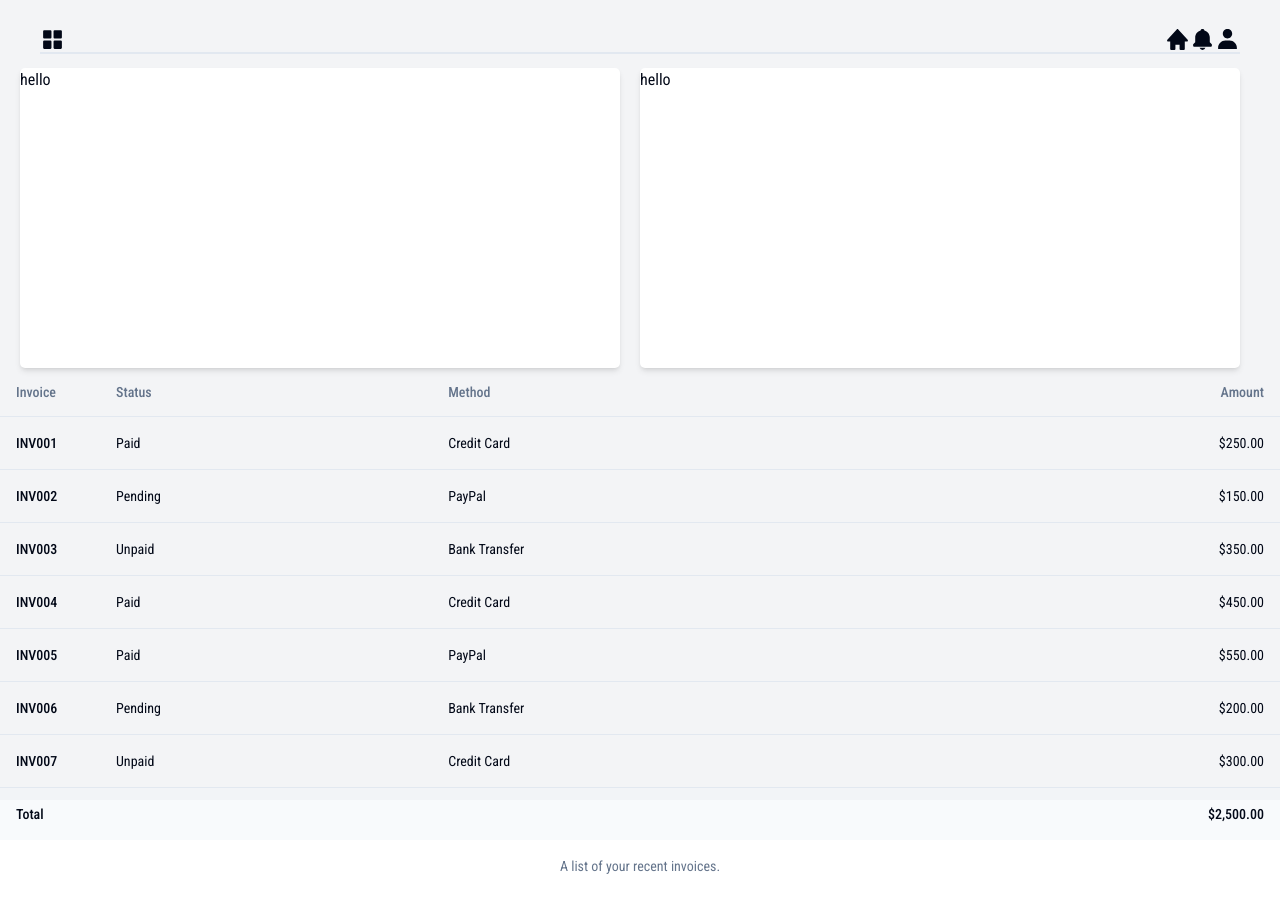
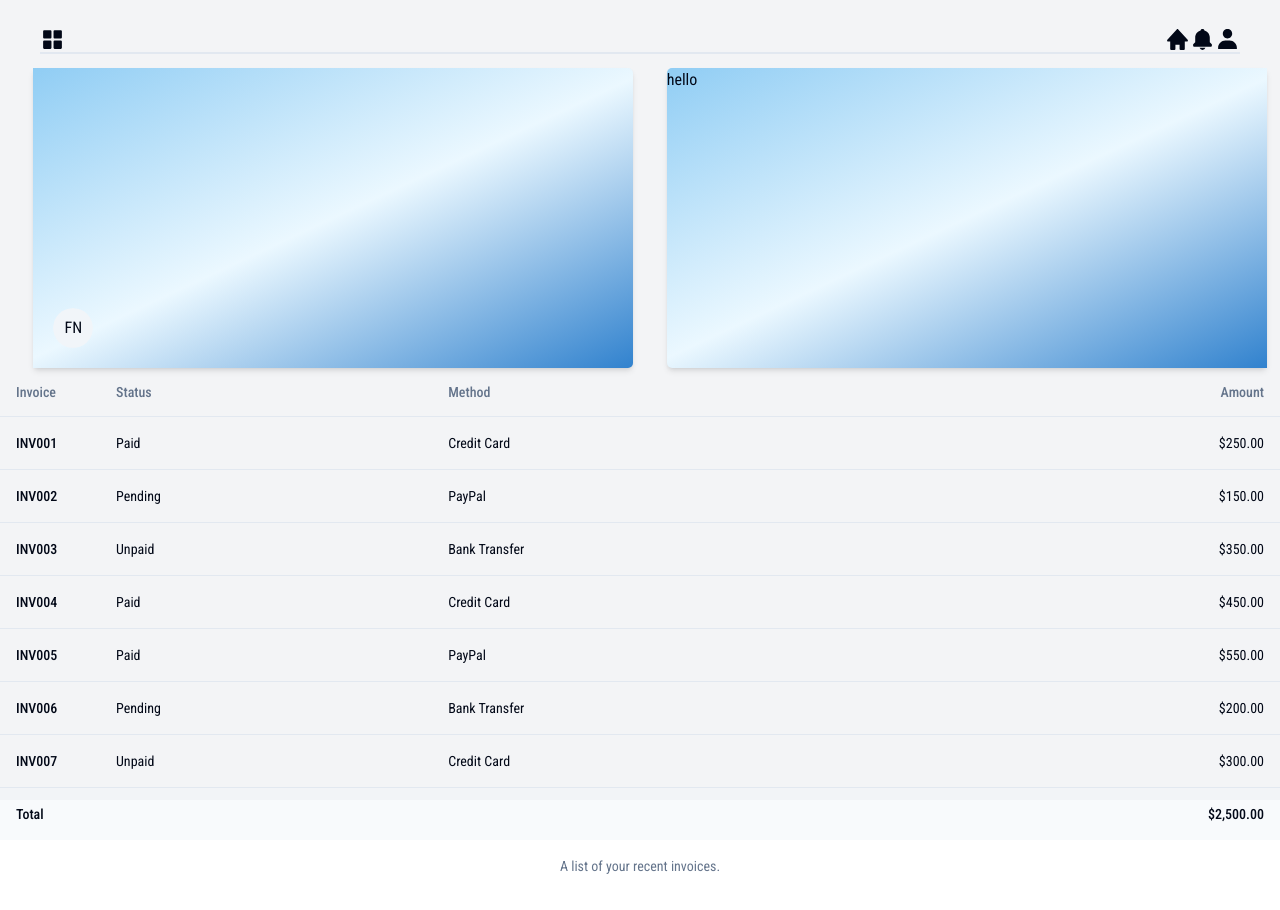
Before and after one commit to laughing-joker/ProjectTRS, a Next.js app: page /Home in a window 1280 px wide. Shown: the top 910 px of the page. Before the commit the page ends 876 px from the top, so only its background shows below. Built offline with nearby package versions, Linux system fonts and the light colour scheme.

Commit message:
Making changes to the home page plus adding components

```diff
--- a/app/Home/page.jsx
+++ b/app/Home/page.jsx
@@ -1,6 +1,8 @@
 import React from 'react'
 import Navbar from '../componets/Navbar'
 import {TableDemo} from '../componets/Table'
+import { Avatar, AvatarFallback, AvatarImage } from "@/components/ui/avatar"
+import { Baseline } from 'lucide-react'
 export default function page() {
   return (
     <div className='bg-gray-100 w-full h-screen'>
@@ -8,30 +10,40 @@
       <Navbar/>
     </div>
     <div className='Main-content'>
-    <div className='flex '>
-    <div className=' bg-white shadow-md rounded-md h-screen'
+    <div className='flex justify-evenly'>
+    <div className=' bg-white shadow-md h-screen w-screen'
     style={{
       width: '600px',
       height: '300px',
       marginTop: '28px',
       marginLeft: '20px',
       display: 'flex',
-      borderRadius: '5px',
-    }}><p className='text-center'>hello</p>
+      borderBottomRightRadius: '5px',
+      borderTopRightRadius: '5px',
+      backgroundImage: `linear-gradient(-25deg, #3182CE, #EBF8FF, #90CDF4)`,
+    }}>
+      <h2>
+      <Avatar className='mt-60 ml-5 bg-grey-300'>
+  <AvatarImage src="" />
+  <AvatarFallback>FN</AvatarFallback>
+</Avatar>
+      </h2>
     </div>
-    <div className=' bg-white shadow-md rounded-md h-screen'
+    <div className=' bg-white shadow-md h-screen'
     style={{
       width: '600px',
       height: '300px',
       marginTop: '28px',
       marginLeft: '20px',
       display: 'flex',
-      borderRadius: '5px',
+      borderBottomLeftRadius: '5px',
+      borderTopLeftRadius: '5px',
+      backgroundImage: `linear-gradient(-25deg, #3182CE, #EBF8FF, #90CDF4)`,
     }}><p className='text-center'>hello</p>
     </div>
     </div>
-    <div className=''>
-      <TableDemo/>
+    <div className='w-full h-screen'>
+      <TableDemo style={{}}/>
     </div>
     </div>
     </div>
--- a/app/componets/Navbar.jsx
+++ b/app/componets/Navbar.jsx
@@ -20,9 +20,9 @@
               />
             </div>
             <div className='flex'>
-              <BiSolidHome style={{
+            <Link href="./Home"><BiSolidHome style={{
                 width : '25px', height: '25px', cursor:'pointer',
-              }}/>
+              }}/></Link>
               <BiSolidBell style={{
                 width : '25px', height: '25px', cursor:'pointer',
               }}/>
--- a/app/page.jsx
+++ b/app/page.jsx
@@ -9,7 +9,7 @@
       <Form />
       </div>
       <div className="hidden  relative lg:flex h-full w-1/2 items-center justify-center bg-gray-200">
-        <div className="w-60 h-60 bg-gradient-to-tr from-blue-100 to-blue-300 rounded-full animate-pulse"></div>
+        <div className="w-60 h-60 bg-gradient-to-tr from-blue-100 to-blue-300 rounded-full animate-spin"></div>
         <div className="w-full h-1/2 absolute bottom-0 bg-white/10 backdrop-blur-lg" />
       </div>
     </div>
--- /dev/null
+++ b/components/ui/avatar.jsx
@@ -0,0 +1,35 @@
+"use client"
+
+import * as React from "react"
+import * as AvatarPrimitive from "@radix-ui/react-avatar"
+
+import { cn } from "@/lib/utils"
+
+const Avatar = React.forwardRef(({ className, ...props }, ref) => (
+  <AvatarPrimitive.Root
+    ref={ref}
+    className={cn("relative flex h-10 w-10 shrink-0 overflow-hidden rounded-full", className)}
+    {...props} />
+))
+Avatar.displayName = AvatarPrimitive.Root.displayName
+
+const AvatarImage = React.forwardRef(({ className, ...props }, ref) => (
+  <AvatarPrimitive.Image
+    ref={ref}
+    className={cn("aspect-square h-full w-full", className)}
+    {...props} />
+))
+AvatarImage.displayName = AvatarPrimitive.Image.displayName
+
+const AvatarFallback = React.forwardRef(({ className, ...props }, ref) => (
+  <AvatarPrimitive.Fallback
+    ref={ref}
+    className={cn(
+      "flex h-full w-full items-center justify-center rounded-full bg-muted",
+      className
+    )}
+    {...props} />
+))
+AvatarFallback.displayName = AvatarPrimitive.Fallback.displayName
+
+export { Avatar, AvatarImage, AvatarFallback }
--- a/package.json
+++ b/package.json
@@ -9,6 +9,7 @@
     "lint": "next lint"
   },
   "dependencies": {
+    "@radix-ui/react-avatar": "^1.0.4",
     "@radix-ui/react-checkbox": "^1.0.4",
     "@radix-ui/react-dropdown-menu": "^2.0.6",
     "@radix-ui/react-slot": "^1.0.2",
```
Also changed, not shown: app/componets/Avatar.jsx (deleted), app/componets/Table.jsx (indentation only), 1 other file (tests, documents, lock files or other folders).
